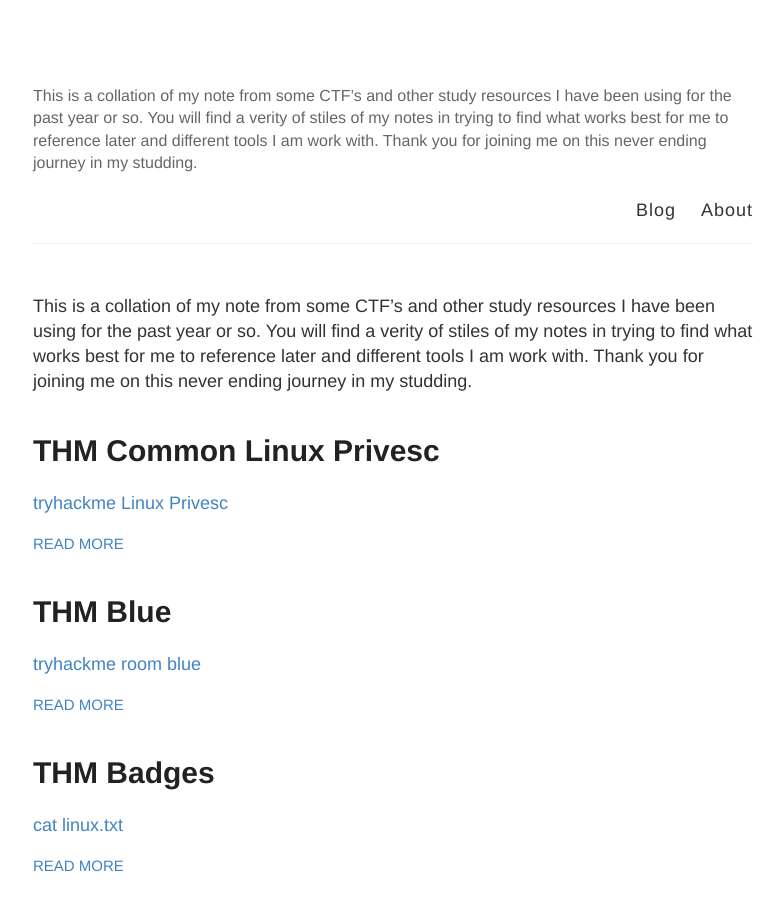
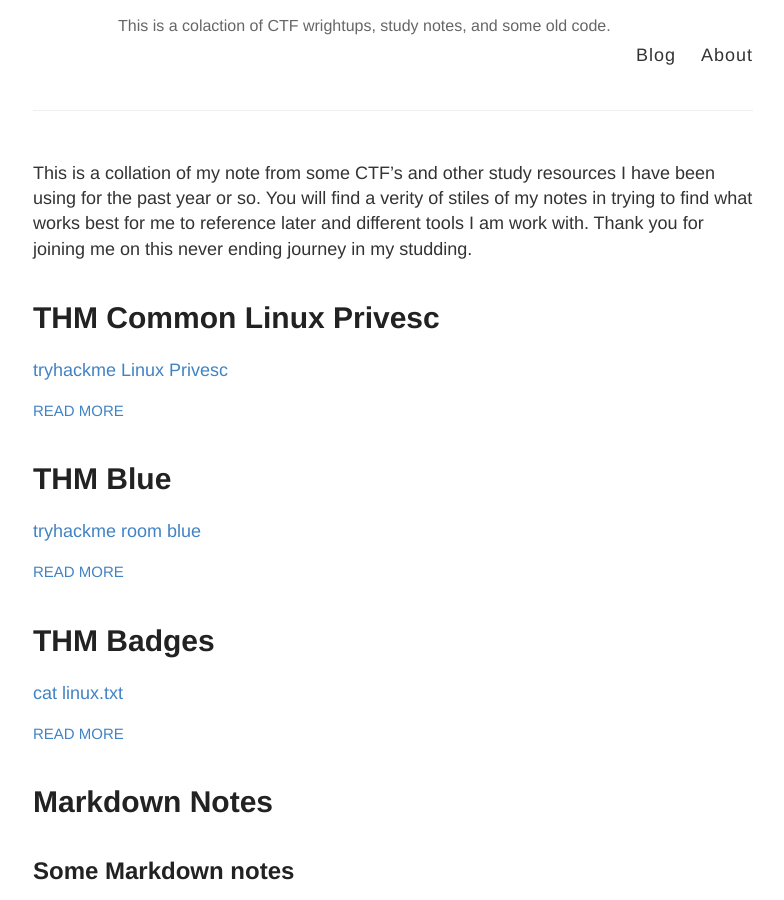
Before and after one commit to jon1123/blog, a Jekyll site: the page built from index.html, in a window 1280 px wide and 900 px high. Shown: the whole window, without its empty margins (247-1031 px from the left). Built offline with Jekyll 4.4.1, drawn with Linux system fonts in a browser that asks for light colours.

Commit message:
Update _config.yml

```diff
--- a/_config.yml
+++ b/_config.yml
@@ -6,7 +6,7 @@
 title: Study Blog
 
 # Short bio or description (displayed in the header)
-description: This is a collation of my note from some CTF’s and other study resources I have been using for the past year or so. You will find a verity of stiles of my notes in trying to find what works best for me to reference later and different tools I am work with. Thank you for joining me on this never ending journey in my studding.
+description: This is a colaction of CTF wrightups, study notes, and some old code.
 
 #
 # Flags below are optional
@@ -16,9 +16,7 @@
 footer-links:
   email: jonmkuhl@gmail.com
   github: jon1123/
-  linkedin: https://www.linkedin.com/in/jonmkuhl
-  tryhackme: https://tryhackme.com/p/Jon112358 # channel/<your_long_string> or user/<user-name>
-  hackthebox: # anything in your profile username that comes after plus.google.com/
+  linkedin: jonmkuhl
 
 # Your website URL (e.g. http://barryclark.github.io or http://www.barryclark.co)
 # Used for Sitemap.xml and your RSS feed
```
